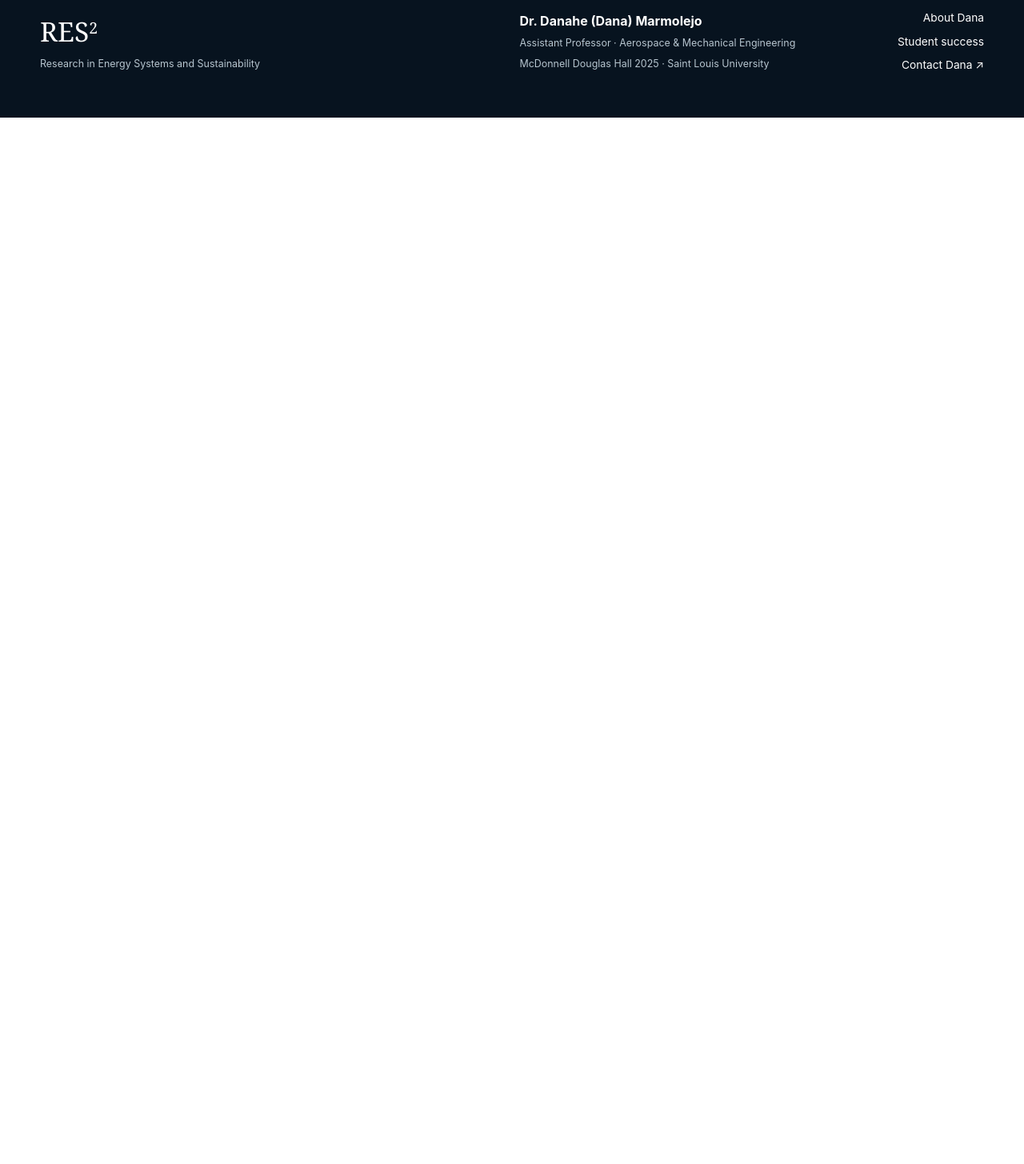
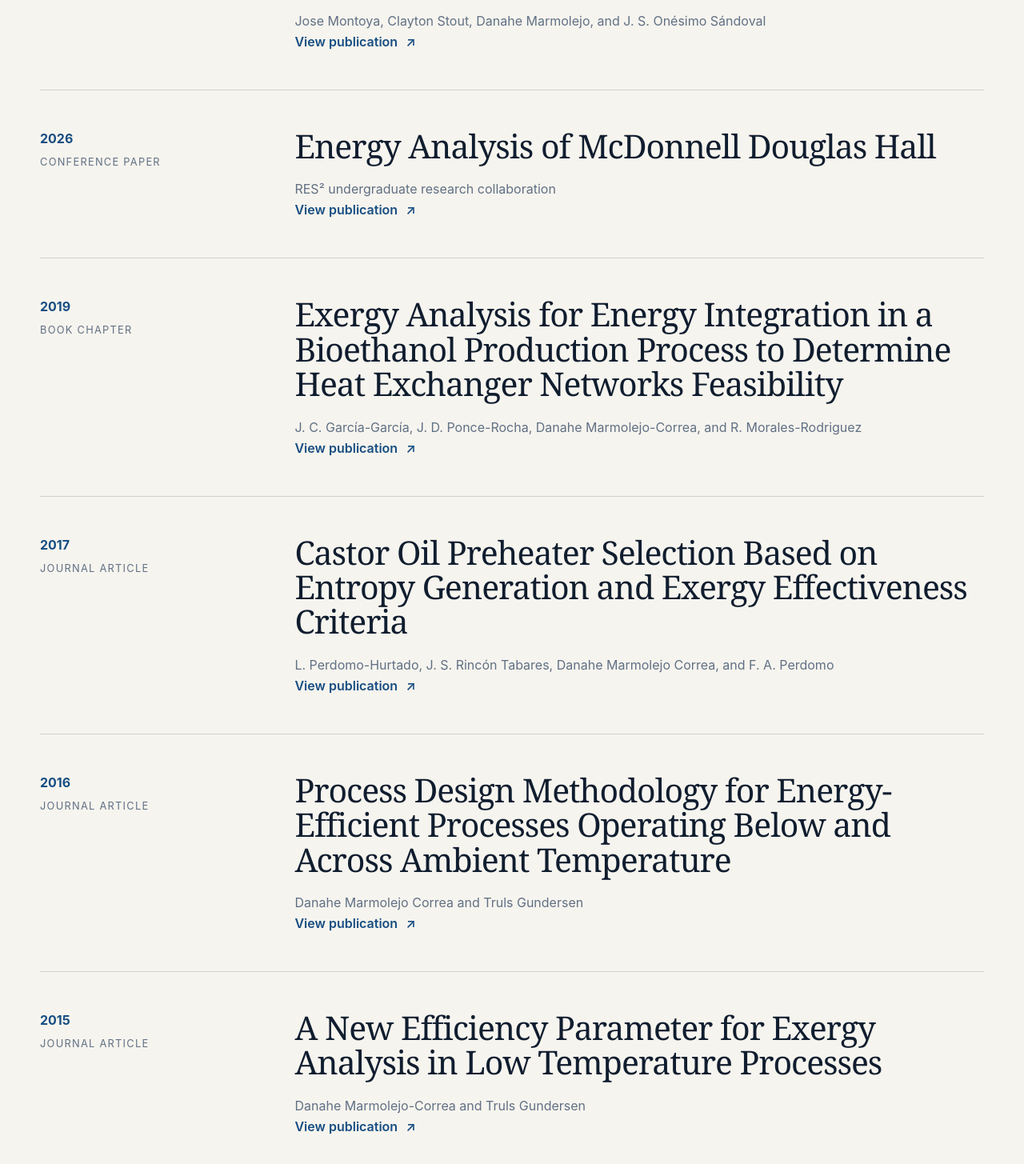
Before and after one commit to danahhhe-droid/res2-research-group, a Next.js app: page /publications in a window 1280 px wide. Before the commit this address had no page. Shown: the part 935-2390 px from the top of the page at 80% size. Before the commit the page ends 1082 px from the top, so only its background shows below. Built offline with nearby package versions, Linux system fonts and the light colour scheme.

Commit message:
Add publications and fix contact form

```diff
--- a/app/contact/page.tsx
+++ b/app/contact/page.tsx
@@ -1,7 +1,3 @@
-"use client";
-
-import { FormEvent, useState } from "react";
-import { useRouter } from "next/navigation";
 import { PageHero } from "../site-shell";
 
 const inquiryTypes = [
@@ -15,27 +11,6 @@ const inquiryTypes = [
 ];
 
 export default function ContactPage() {
-  const router = useRouter();
-  const [status, setStatus] = useState<"idle" | "sending" | "error">("idle");
-
-  async function handleSubmit(event: FormEvent<HTMLFormElement>) {
-    event.preventDefault();
-    setStatus("sending");
-    const formData = new FormData(event.currentTarget);
-
-    try {
-      const response = await fetch("/__forms.html", {
-        method: "POST",
-        headers: { "Content-Type": "application/x-www-form-urlencoded" },
-        body: new URLSearchParams(formData as unknown as Record<string, string>).toString(),
-      });
-      if (!response.ok) throw new Error("Submission failed");
-      router.push("/thank-you");
-    } catch {
-      setStatus("error");
-    }
-  }
-
   return <main>
     <PageHero eyebrow="Request information" title="Start a conversation." intro="Select the purpose of your inquiry so your message can be reviewed and directed efficiently." />
     <section className="section shell inquiry-layout">
@@ -44,15 +19,14 @@ export default function ContactPage() {
         <h2>How can we connect?</h2>
         <p>Use this form for questions about research, courses, collaboration, consulting, speaking, or RES² activities. Your contact information is used only to respond to your request.</p>
       </div>
-      <form className="inquiry-form" name="res2-inquiry" method="POST" onSubmit={handleSubmit}>
+      <form className="inquiry-form" name="res2-inquiry" method="POST" action="/__forms.html">
         <input type="hidden" name="form-name" value="res2-inquiry" />
         <label className="form-field"><span>What information are you requesting?</span><select name="inquiry-type" defaultValue="" required><option value="" disabled>Select one</option>{inquiryTypes.map((type) => <option value={type} key={type}>{type}</option>)}</select></label>
         <div className="form-row"><label className="form-field"><span>Your name</span><input type="text" name="name" autoComplete="name" required /></label><label className="form-field"><span>Your email</span><input type="email" name="email" autoComplete="email" required /></label></div>
         <label className="form-field"><span>Organization or institution <small>(optional)</small></span><input type="text" name="organization" autoComplete="organization" /></label>
         <label className="form-field"><span>Subject</span><input type="text" name="subject" required /></label>
         <label className="form-field"><span>Message</span><textarea name="message" rows={7} required /></label>
-        <button className="button button-accent" type="submit" disabled={status === "sending"}>{status === "sending" ? "Sending…" : "Send request"}</button>
-        {status === "error" && <p className="form-error" role="alert">The request could not be sent. Please wait a moment and try again.</p>}
+        <button className="button button-accent" type="submit">Send request</button>
         <p className="form-note">This form is protected by Netlify’s built-in spam filtering. No personal phone number or direct email address is displayed on the website.</p>
       </form>
     </section>
--- /dev/null
+++ b/app/publications/page.tsx
@@ -0,0 +1,84 @@
+import { Arrow, PageHero } from "../site-shell";
+
+const featuredPublications = [
+  {
+    year: "2026",
+    type: "Conference paper",
+    title: "Energy Inventory in the Saint Louis Metropolitan Area: Analyzing the Transportation Sector",
+    authors: "Jose Montoya, Clayton Stout, Danahe Marmolejo, and J. S. Onésimo Sándoval",
+    href: "https://doi.org/10.1115/IMECE2025-166287",
+  },
+  {
+    year: "2026",
+    type: "Conference paper",
+    title: "Energy Analysis of McDonnell Douglas Hall",
+    authors: "RES² undergraduate research collaboration",
+    href: "https://www.researchgate.net/publication/401109552_Energy_Analysis_of_McDonnell_Douglas_Hall",
+  },
+  {
+    year: "2019",
+    type: "Book chapter",
+    title: "Exergy Analysis for Energy Integration in a Bioethanol Production Process to Determine Heat Exchanger Networks Feasibility",
+    authors: "J. C. García-García, J. D. Ponce-Rocha, Danahe Marmolejo-Correa, and R. Morales-Rodriguez",
+    href: "https://doi.org/10.1016/B978-0-12-818634-3.50080-1",
+  },
+  {
+    year: "2017",
+    type: "Journal article",
+    title: "Castor Oil Preheater Selection Based on Entropy Generation and Exergy Effectiveness Criteria",
+    authors: "L. Perdomo-Hurtado, J. S. Rincón Tabares, Danahe Marmolejo Correa, and F. A. Perdomo",
+    href: "https://doi.org/10.1016/j.energy.2016.11.077",
+  },
+  {
+    year: "2016",
+    type: "Journal article",
+    title: "Process Design Methodology for Energy-Efficient Processes Operating Below and Across Ambient Temperature",
+    authors: "Danahe Marmolejo Correa and Truls Gundersen",
+    href: "https://doi.org/10.1002/aic.15200",
+  },
+  {
+    year: "2015",
+    type: "Journal article",
+    title: "A New Efficiency Parameter for Exergy Analysis in Low Temperature Processes",
+    authors: "Danahe Marmolejo-Correa and Truls Gundersen",
+    href: "https://doi.org/10.1504/IJEX.2015.069988",
+  },
+  {
+    year: "2013",
+    type: "Journal article",
+    title: "New Graphical Representation of Exergy Applied to Low Temperature Process Design",
+    authors: "Danahe Marmolejo-Correa and Truls Gundersen",
+    href: "https://doi.org/10.1021/ie302541e",
+  },
+];
+
+export default function PublicationsPage() {
+  return <main>
+    <PageHero eyebrow="Publications" title="Research across energy systems, exergy, and engineering education." intro="Selected peer-reviewed work and conference contributions by Dr. Danahe Marmolejo and RES² collaborators." />
+    <section className="section shell">
+      <div className="news-list">
+        {featuredPublications.map((publication, index) => <article className={index === 0 ? "news-item featured" : "news-item"} key={publication.title}>
+          <div><span>{publication.year}</span><small>{publication.type}</small></div>
+          <div>
+            <h2>{publication.title}</h2>
+            <p>{publication.authors}</p>
+            <a className="text-link profile-link" href={publication.href} target="_blank" rel="noreferrer">View publication <Arrow /></a>
+          </div>
+        </article>)}
+      </div>
+    </section>
+    <section className="news-submit">
+      <div className="shell news-submit-grid">
+        <h2>Complete research profiles</h2>
+        <div>
+          <p>Explore the full publication record, citations, and current professional activity.</p>
+          <div className="news-links">
+            <a className="button button-accent" href="https://www.researchgate.net/profile/Dana-Marmolejo" target="_blank" rel="noreferrer">ResearchGate <Arrow /></a>
+            <a className="button button-secondary" href="https://scholar.google.com/citations?user=DFflEKgAAAAJ" target="_blank" rel="noreferrer">Google Scholar <Arrow /></a>
+            <a className="text-link profile-link" href="https://www.linkedin.com/pub/danahe-marmolejo/49/93a/2a6" target="_blank" rel="noreferrer">LinkedIn <Arrow /></a>
+          </div>
+        </div>
+      </div>
+    </section>
+  </main>;
+}
--- a/app/site-shell.tsx
+++ b/app/site-shell.tsx
@@ -1,5 +1,6 @@
 const navItems = [
   ["Research", "/research"],
+  ["Publications", "/publications"],
   ["People", "/people"],
   ["Coursework", "/coursework"],
   ["Tools", "/tools"],
@@ -42,6 +43,8 @@ export function SiteFooter() {
         </div>
         <div className="footer-contact">
           <a href="/about">About Dana</a>
+          <a href="https://www.linkedin.com/pub/danahe-marmolejo/49/93a/2a6" target="_blank" rel="noreferrer">LinkedIn <Arrow /></a>
+          <a href="https://www.researchgate.net/profile/Dana-Marmolejo" target="_blank" rel="noreferrer">ResearchGate <Arrow /></a>
           <a href="/student-success">Student success</a>
           <a href="/contact">Contact Dana <Arrow /></a>
         </div>
--- a/public/__forms.html
+++ b/public/__forms.html
@@ -1,6 +1,10 @@
 <!doctype html>
 <html lang="en">
-  <head><meta charset="utf-8"><title>RES² form processing</title></head>
+  <head>
+    <meta charset="utf-8">
+    <meta http-equiv="refresh" content="0; url=/thank-you">
+    <title>RES² message received</title>
+  </head>
   <body>
     <form name="res2-inquiry" data-netlify="true" hidden>
       <input type="hidden" name="form-name" value="res2-inquiry">
@@ -11,5 +15,6 @@
       <input name="subject" type="text">
       <textarea name="message"></textarea>
     </form>
+    <p><a href="/thank-you">Continue to confirmation</a></p>
   </body>
 </html>
```
